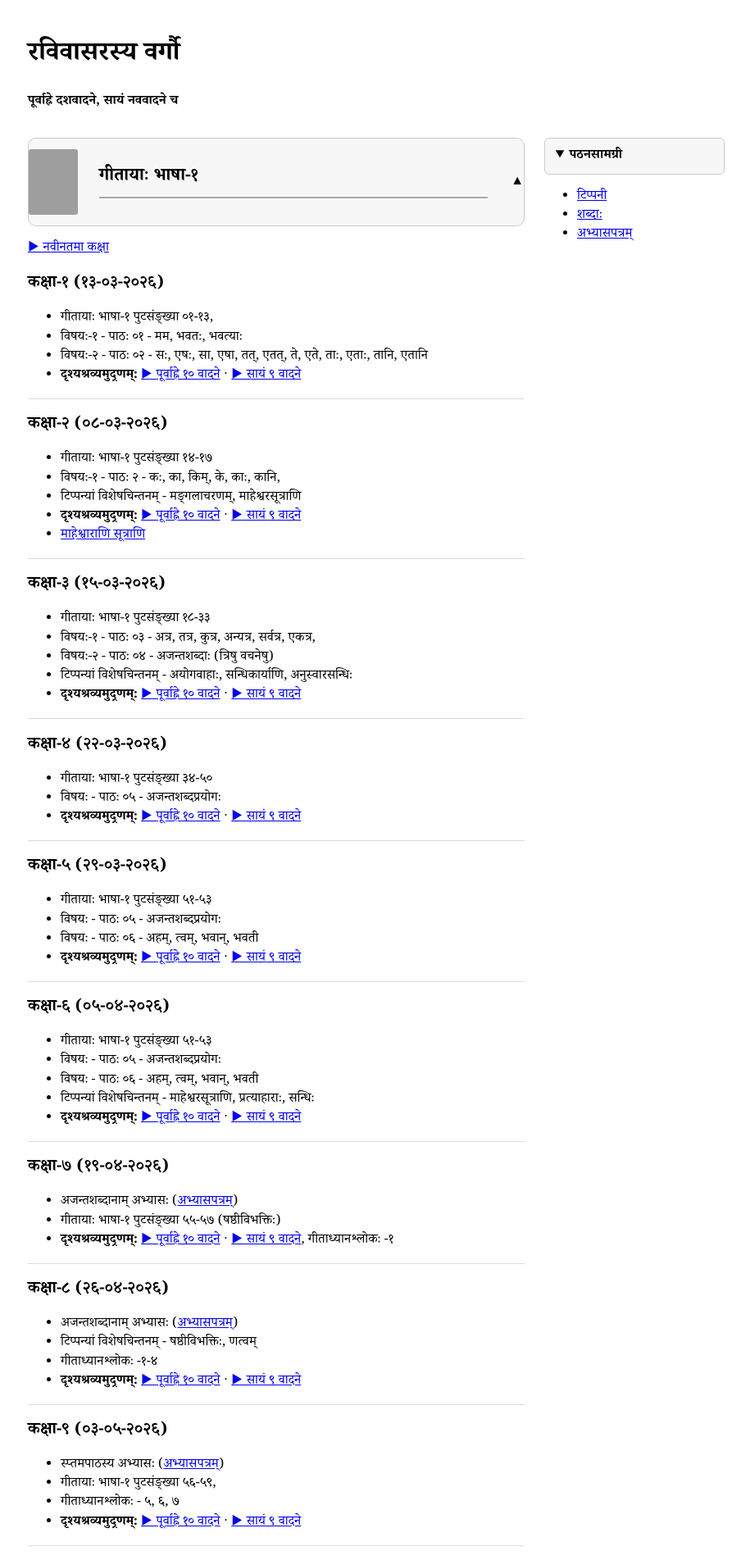
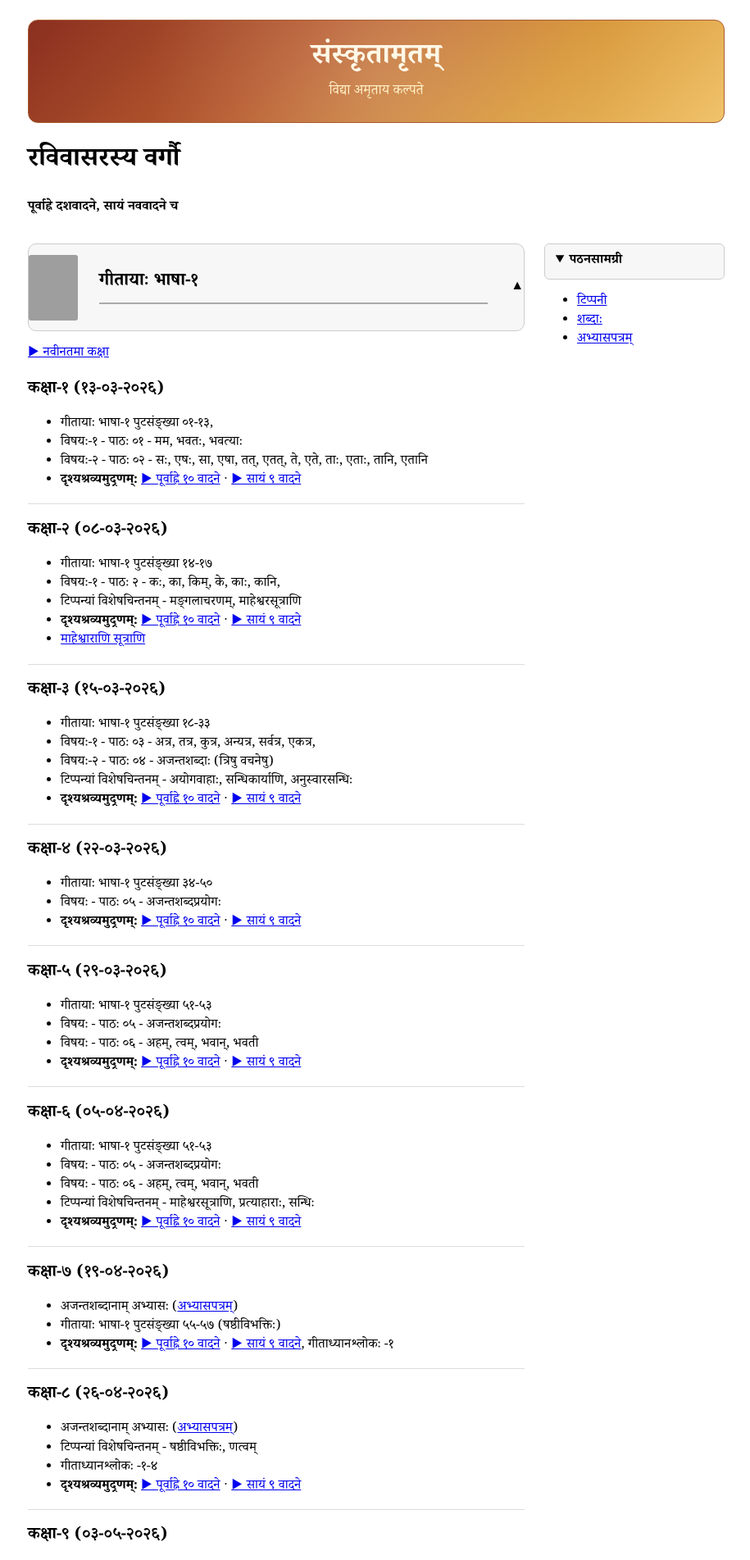
Before and after one commit to samskritaamritam/samskritaamritam, a Jekyll site: the page built from sunday-classes.md, in a window 1280 px wide. Shown: the top 1903 px of the page at 82% size, without its empty margins (181-1096 px from the left). Built offline with Jekyll 4.4.1, drawn with Linux system fonts in a browser that asks for light colours; some web fonts are replaced; grey boxes are pictures that could not be loaded.

Commit message:
Add traditional site header

```diff
--- /dev/null
+++ b/_includes/class-header.html
@@ -0,0 +1,6 @@
+<div class="traditional-header">
+    <div class="traditional-header-inner">
+        <div class="traditional-header-title">संस्कृतामृतम्</div>
+        <div class="traditional-header-motto">विद्या अमृताय कल्पते</div>
+    </div>
+</div>
--- a/assets/css/style.css
+++ b/assets/css/style.css
@@ -125,3 +125,56 @@ summary.book-summary::after {
 details[open] > summary.book-summary::after {
     content: "▲";
 }
+
+/* Traditional header */
+.traditional-header {
+    margin-bottom: 1.5rem;
+    border-radius: 12px;
+    overflow: hidden;
+
+    background:
+        linear-gradient(
+            135deg,
+            #8b2f20 0%,
+            #b85c2f 38%,
+            #d99a3e 72%,
+            #f0c36a 100%
+        );
+
+    border: 1px solid #a85b30;
+}
+
+.traditional-header-inner {
+    text-align: center;
+    padding: 1.5rem 1rem;
+
+    background:
+        radial-gradient(
+            circle at center,
+            rgba(255,255,255,0.16),
+            rgba(255,255,255,0) 65%
+        );
+}
+
+.traditional-header-title {
+    color: #fff8e7;
+    font-size: 2.2rem;
+    font-weight: 700;
+    line-height: 1.3;
+}
+
+.traditional-header-motto {
+    color: #fff1c7;
+    margin-top: 0.35rem;
+    font-size: 1.05rem;
+}
+
+@media (max-width: 700px) {
+    .traditional-header-inner {
+        padding: 1.1rem 0.75rem;
+    }
+
+    .traditional-header-title {
+        font-size: 1.8rem;
+    }
+}
--- a/sunday-classes.md
+++ b/sunday-classes.md
@@ -2,6 +2,8 @@
 layout: default
 title: रविवासरस्य वर्गौ
 ---
+
+{% include class-header.html %}
 
 # रविवासरस्य वर्गौ
 
```
